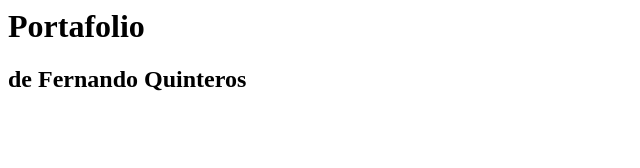
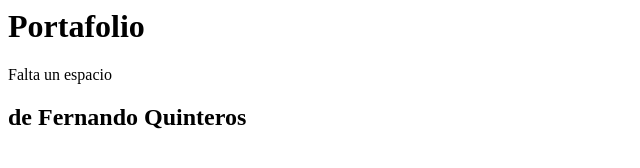
Before and after one commit to tvunco/PortafolioFrontEnd, a plain HTML site: page index.html in a window 1280 px wide. Shown: the whole page, without its empty margins (0-640 px from the left). Drawn offline with Linux system fonts and the light colour scheme.

Commit message:
Update index.html

```diff
--- a/index.html
+++ b/index.html
@@ -1,2 +1,3 @@
 <h1> Portafolio</h1>
+<p>Falta un espacio</p>
 <h2> de Fernando Quinteros</h2>
```
